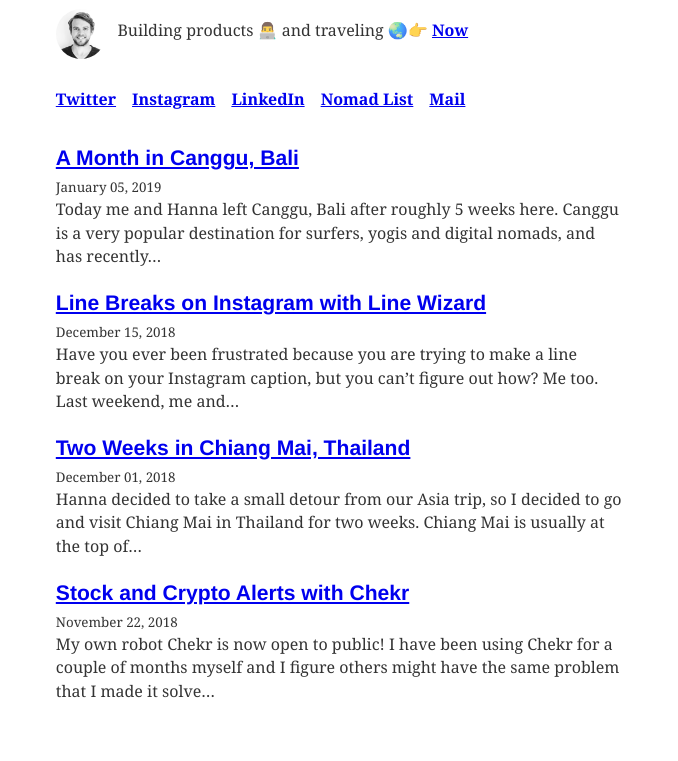
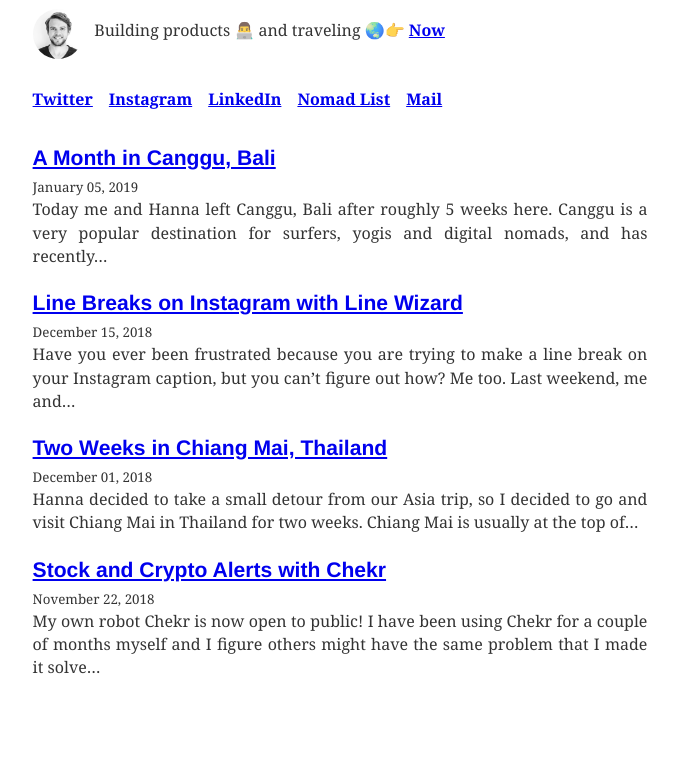
Before and after one commit to niklaslavrell/lavrell.se, a Gatsby site: page / in a window 1280 px wide. Shown: the part 153-914 px from the top of the page, without its empty margins (300-978 px from the left). After the commit the page ends 891 px from the top, so only its background shows below. Built offline with nearby package versions, Linux system fonts and the light colour scheme; Gatsby itself is replaced by a stand-in of ours; some packages are replaced by stand-ins of ours; what typography-theme-github would draw is missing.

Commit message:
layout fixes

```diff
--- a/src/components/layout.js
+++ b/src/components/layout.js
@@ -58,7 +58,8 @@ class Layout extends React.Component {
         style={{
           marginLeft: 'auto',
           marginRight: 'auto',
-          maxWidth: rhythm(26),
+          textAlign: 'justify',
+          maxWidth: rhythm(28),
           padding: `${rhythm(1.5)} ${rhythm(3 / 4)}`,
         }}
       >
--- a/src/utils/typography.js
+++ b/src/utils/typography.js
@@ -4,6 +4,7 @@ import githubTheme from 'typography-theme-github'
 githubTheme.overrideThemeStyles = () => ({
   a: {
     color: 'rgba(0, 0, 0, 0.8)',
+    fontWeight: 'bold',
   },
 })
 
```
